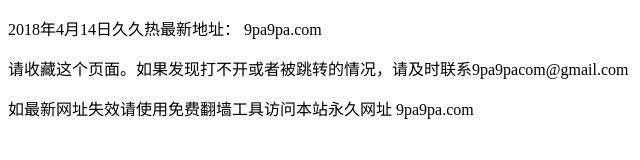
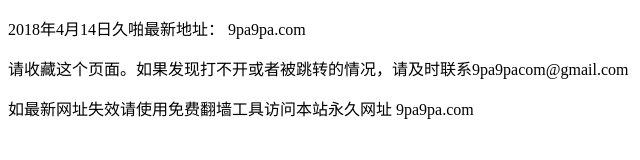
Before and after one commit to 9pa9pa/9pa9pa.github.io, a plain HTML site: page index.html in a window 1280 px wide. Shown: the full height of the page, 0-640 px from the left. Drawn offline with Linux system fonts and the light colour scheme.

Commit message:
Update index.html

```diff
--- a/index.html
+++ b/index.html
@@ -10,7 +10,7 @@
 
 <body class="html" id="tags">
 
-<p>2018年4月14日久久热最新地址： 9pa9pa.com</p>
+<p>2018年4月14日久啪最新地址： 9pa9pa.com</p>
 
 <p>请收藏这个页面。如果发现打不开或者被跳转的情况，请及时联系9pa9pacom@gmail.com</p>
 
```
